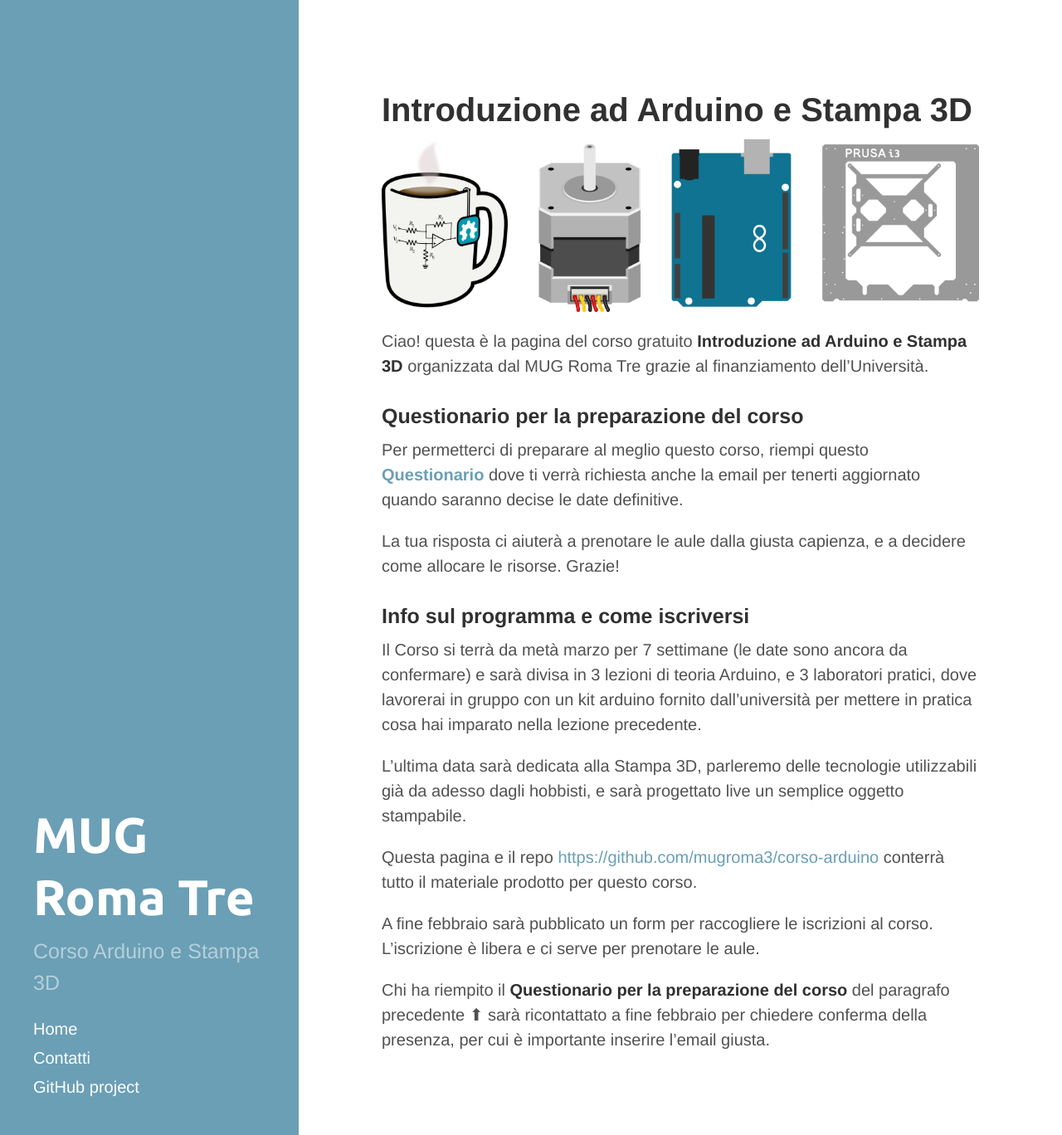
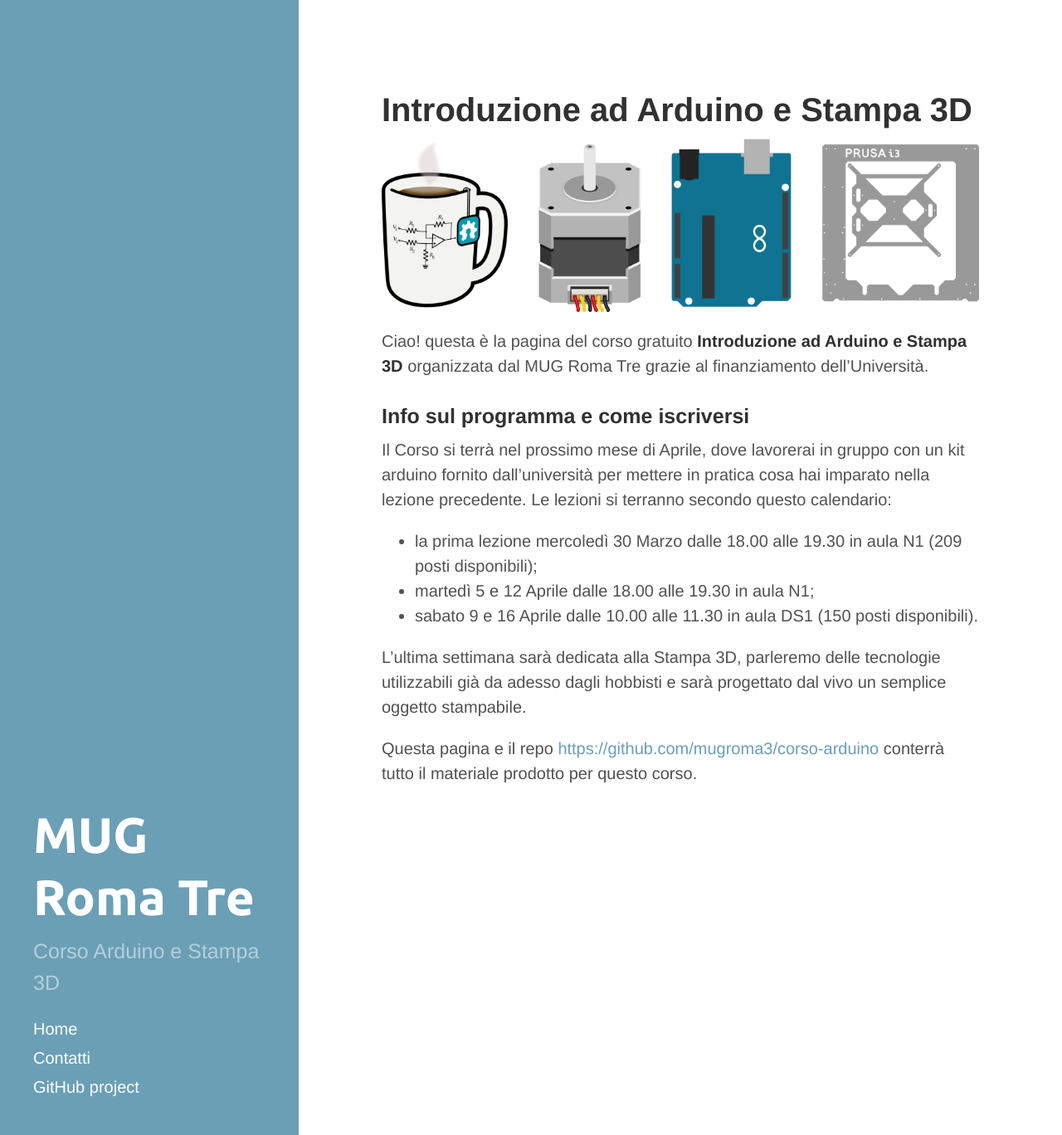
Before and after one commit to mugroma3/corso-arduino, a Jekyll site: the page built from index.md, in a window 1280 px wide and 1368 px high. Shown: the whole window at 83% size. Built offline with Jekyll 4.4.1, drawn with Linux system fonts in a browser that asks for light colours; Markdown is read by kramdown in place of the engine named in the settings.

Commit message:
Update index.md
Updated dates.

```diff
--- a/index.md
+++ b/index.md
@@ -8,22 +8,15 @@
 
 Ciao! questa è la pagina del corso gratuito **Introduzione ad Arduino e Stampa 3D** organizzata dal MUG Roma Tre grazie al finanziamento dell'Università.
 
-###Questionario per la preparazione del corso
-
-Per permetterci di preparare al meglio questo corso, riempi questo
-<br>**[Questionario](http://goo.gl/forms/8womjGBs7B)** dove ti verrà richiesta anche la email per tenerti aggiornato quando saranno decise le date definitive.
-
-La tua risposta ci aiuterà a prenotare le aule dalla giusta capienza, e a decidere come allocare le risorse. Grazie!
-
 ###Info sul programma e come iscriversi
 
-Il Corso si terrà da metà marzo per 7 settimane (le date sono ancora da confermare) e sarà divisa in 3 lezioni di teoria Arduino, e 3 laboratori pratici, dove lavorerai in gruppo con un kit arduino fornito dall'università per mettere in pratica cosa hai imparato nella lezione precedente.
+Il Corso si terrà nel prossimo mese di Aprile, dove lavorerai in gruppo con un kit arduino fornito dall'università per mettere in pratica cosa hai imparato nella lezione precedente.
+Le lezioni si terranno secondo questo calendario:
 
-L'ultima data sarà dedicata alla Stampa 3D, parleremo delle tecnologie utilizzabili già da adesso dagli hobbisti, e sarà progettato live un semplice oggetto stampabile.
+* la prima lezione mercoledì 30 Marzo dalle 18.00 alle 19.30 in aula N1 (209 posti disponibili);
+* martedì 5 e 12 Aprile dalle 18.00 alle 19.30 in aula N1;
+* sabato 9 e 16 Aprile dalle 10.00 alle 11.30 in aula DS1 (150 posti disponibili).
+
+L'ultima settimana sarà dedicata alla Stampa 3D, parleremo delle tecnologie utilizzabili già da adesso dagli hobbisti e sarà progettato dal vivo un semplice oggetto stampabile.
 
 Questa pagina e il repo [https://github.com/mugroma3/corso-arduino](https://github.com/mugroma3/corso-arduino) conterrà tutto il materiale prodotto per questo corso.
-
-A fine febbraio sarà pubblicato un form per raccogliere le iscrizioni al corso.
-L'iscrizione è libera e ci serve per prenotare le aule.
-
-Chi ha riempito il **Questionario per la preparazione del corso** del paragrafo precedente ⬆ sarà ricontattato a fine febbraio per chiedere conferma della presenza, per cui è importante inserire l'email giusta.
```
